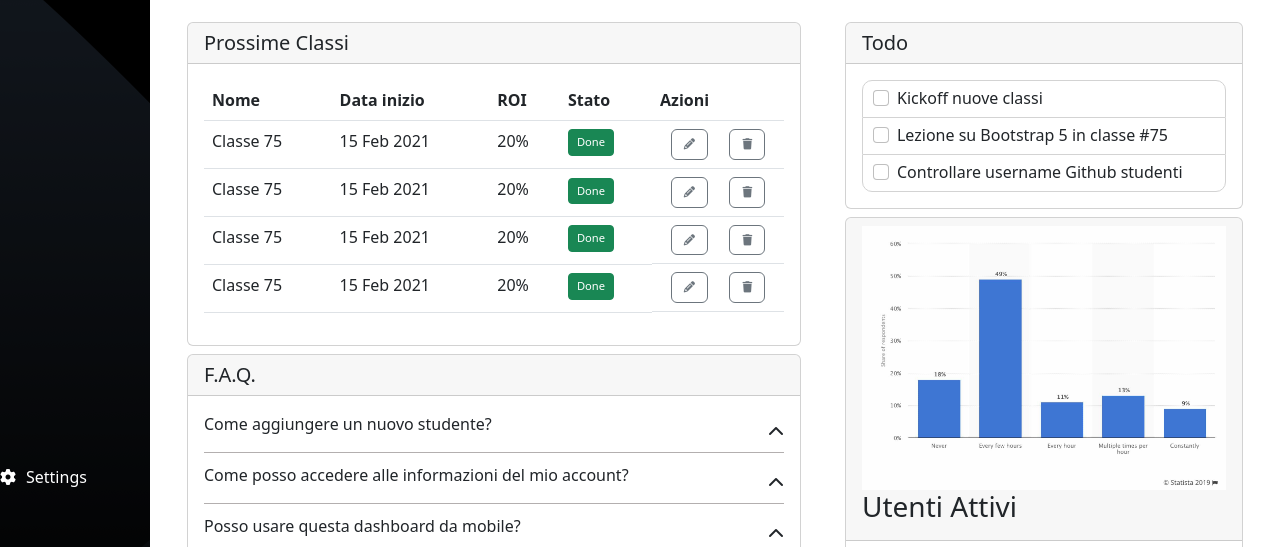
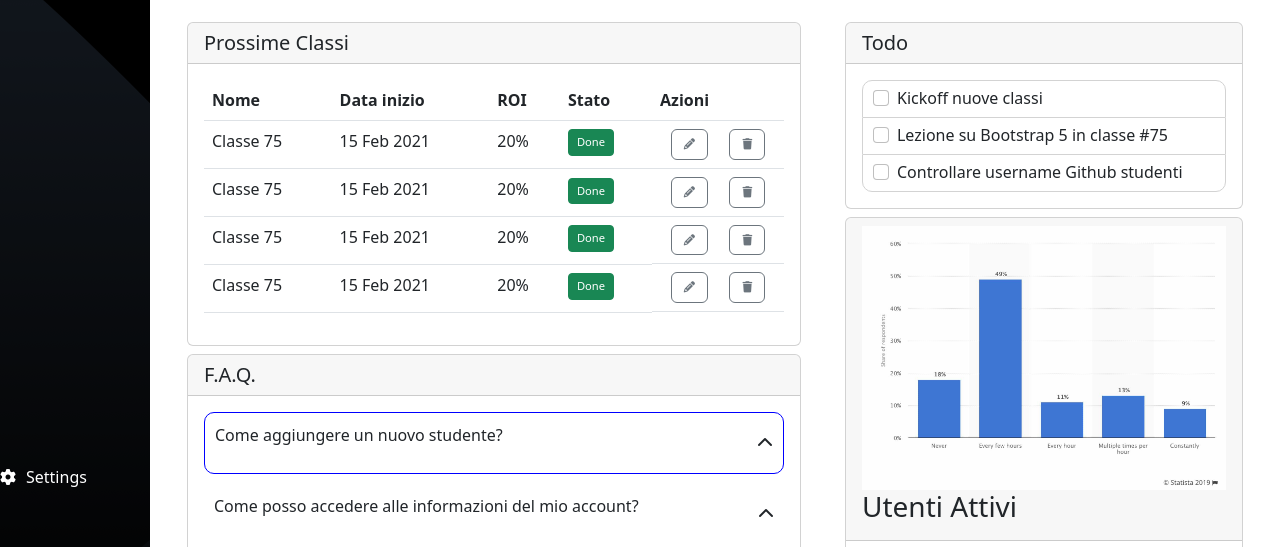
Before and after one commit to simolorevg/html-css-bootstrap-dashboard, a plain HTML site: page index.html in a window 1280 px wide. In both pictures the pointer is over the element "Come aggiungere un nuovo studente?". Shown: the part 253-800 px from the top of the page. Drawn offline with nearby package versions, Linux system fonts and the light colour scheme.

Commit message:
made the faq hover

```diff
--- a/css/style.css
+++ b/css/style.css
@@ -172,8 +172,12 @@ ul li a[href$="app"]{
 /*MY FIRST ROW CHILDS*/
 .my_faq{
     width: 100%;
-    border-bottom: 1px solid rgb(179, 175, 175);
+    padding: 10px;
     margin-bottom: 10px;
+}
+.my_faq:hover{
+    border: 1px solid blue;
+    border-radius: 10px;
 }
 .my_faq i{
     transition: rotate linear 0.1s;
```
